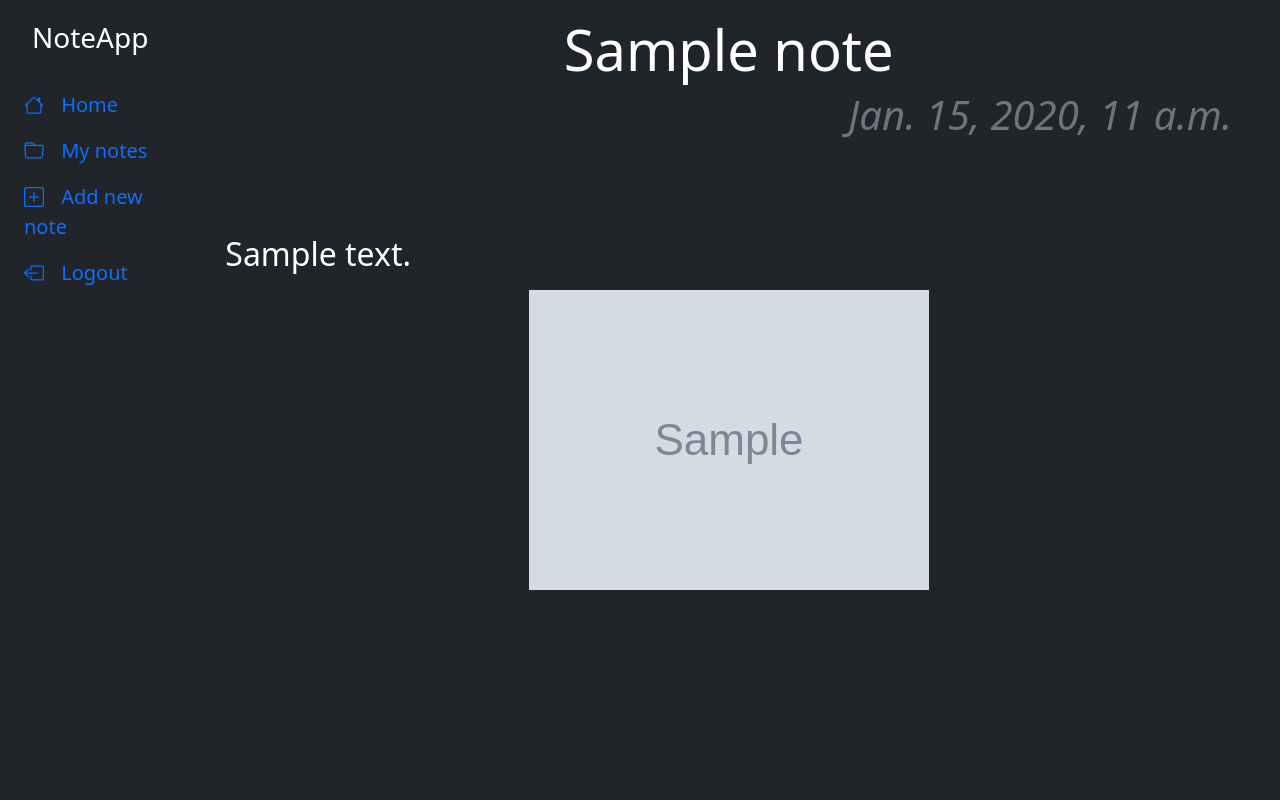
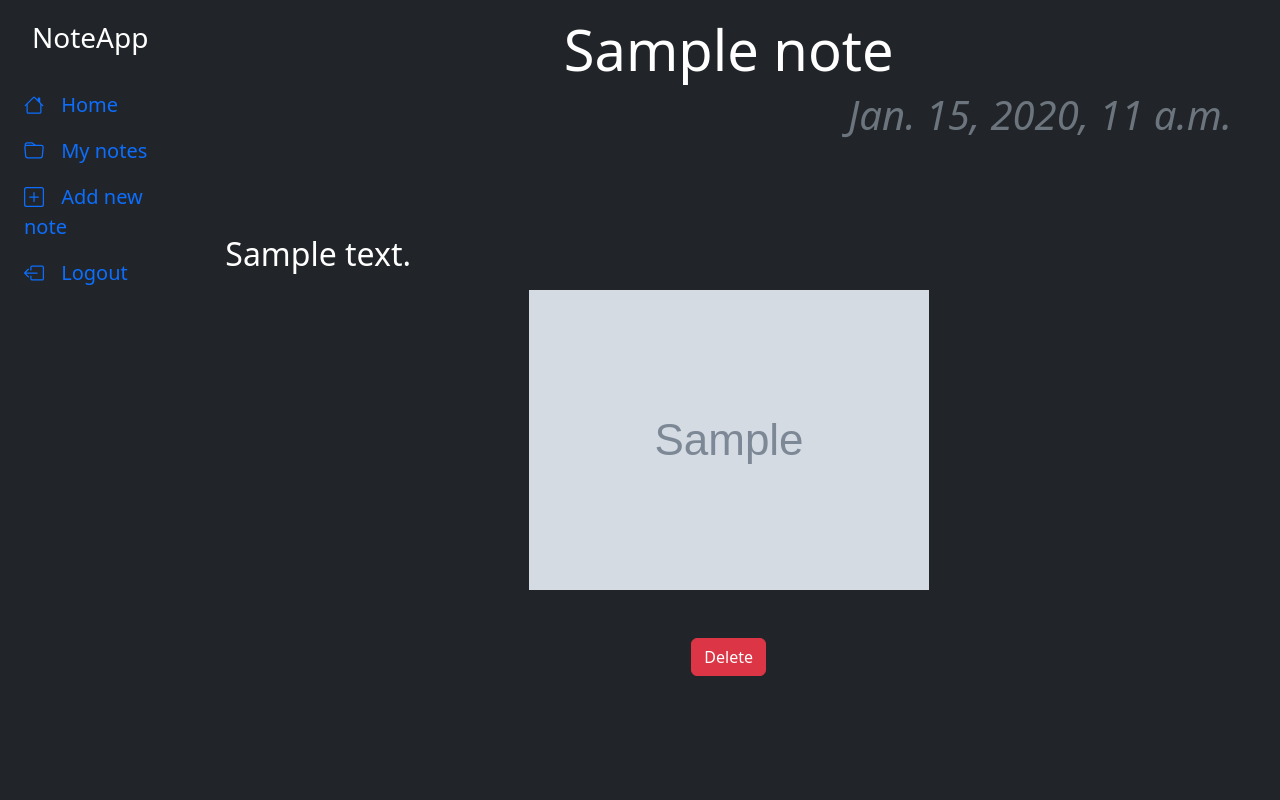
Before and after one commit to g-boron/NoteApp, a Django app: page /1/ in a window 1280 px wide. Run offline with Django 4.2, Linux system fonts and the light colour scheme; a user stored in the database is signed in; tables that the repository leaves empty hold one stand-in row (values such as "Sample post"); grey boxes marked "Sample" are stand-in pictures.

Commit message:
Added deleting notes

```diff
--- a/NoteApp/notes/templates/notes/show.html
+++ b/NoteApp/notes/templates/notes/show.html
@@ -9,4 +9,6 @@
         <img src="{{ note.img.url }}" alt="Image" class="img-fluid mb-5">
     {% endif %}
 
+    <p><a class="btn btn-danger" href="{% url 'delete' note_id=note.id %}">Delete</a></p>
+
 {% endblock %}
--- a/NoteApp/notes/templates/notes/show_notes.html
+++ b/NoteApp/notes/templates/notes/show_notes.html
@@ -4,7 +4,7 @@
 
 {% block content %}
     <h1 class="display-3 mb-5">My notes</h1>
-    {% if notes %}
+    {% if user.note.all %}
     <ul class="list-group d-inline-block fs-5">
     {% for note in user.note.all %}
         <li class="list-group-item list-group-item-action list-group-item-dark p-4"><a href="{% url 'show' note.id %}" class="text-decoration-none">{{ note.title }}</a></li>
--- a/NoteApp/notes/urls.py
+++ b/NoteApp/notes/urls.py
@@ -9,6 +9,7 @@ urlpatterns = [
     path('<int:note_id>/', views.show, name='show'),
     path('show_notes/', views.show_notes, name='show_notes'),
     path('add_note/', views.add_note, name='add_note'),
+    path('<int:note_id>/delete/', views.delete, name='delete'),
 ]
 
 urlpatterns += static(settings.STATIC_URL, document_root=settings.STATIC_ROOT)
--- a/NoteApp/notes/views.py
+++ b/NoteApp/notes/views.py
@@ -50,3 +50,10 @@ def add_note(request):
     context = {'form': form}
 
     return render(request, 'notes/add_note.html', context)
+
+
+def delete(request, note_id):
+    note = get_object_or_404(Note, id=note_id)
+    note.delete()
+
+    return redirect('show_notes')
```
